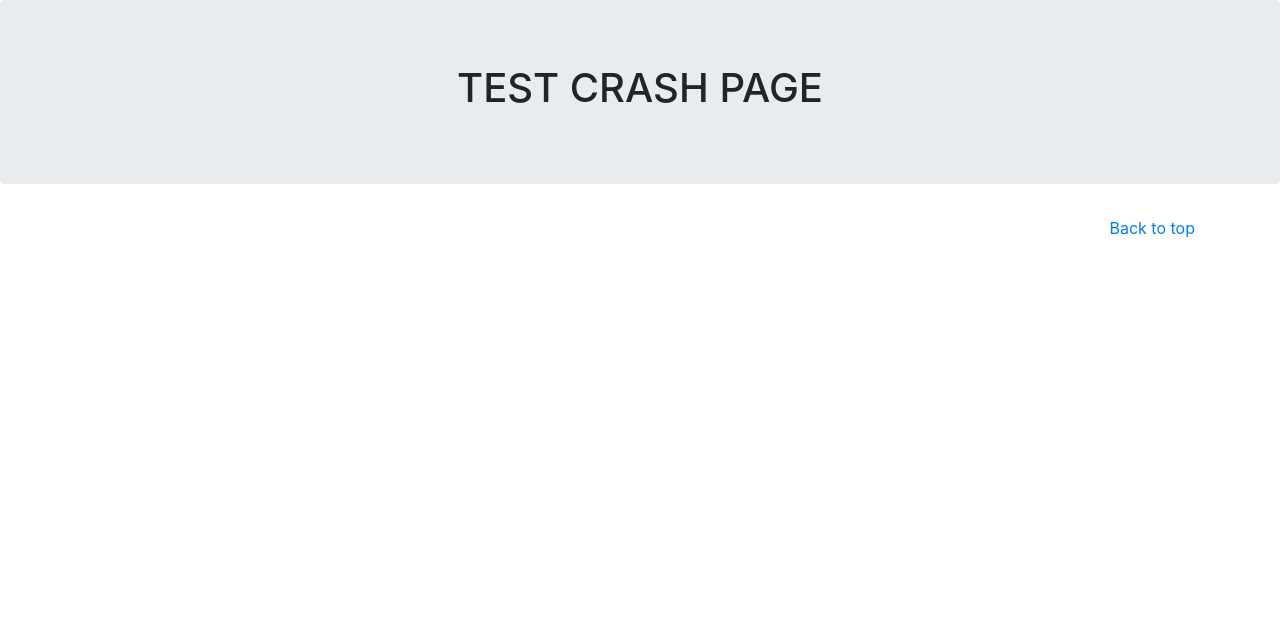
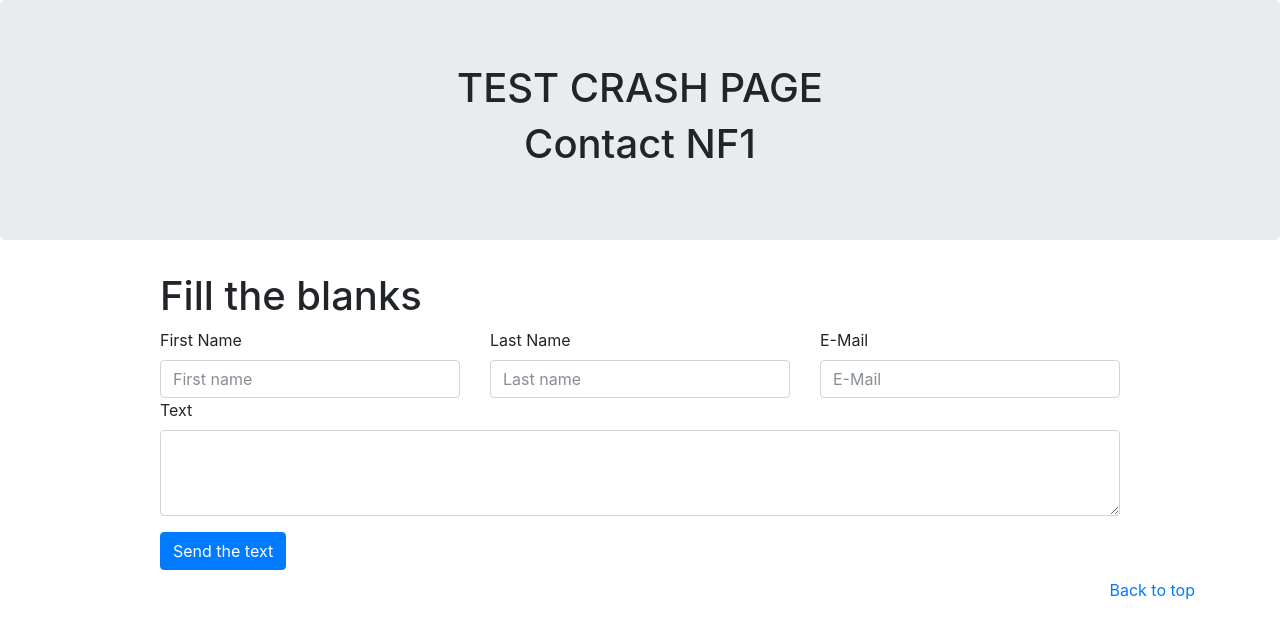
Before and after one commit to lauyu10/nf1, a PHP site: page /index.php?action=test_crash in a window 1280 px wide. Shown: the part 57-696 px from the top of the page. Run offline with PHP 8.4, Linux system fonts and the light colour scheme; some libraries are stand-ins or nearby versions.

Commit message:
tentative de mise en place d'un formulaire de contact

```diff
--- a/controller/routing_page.php
+++ b/controller/routing_page.php
@@ -193,4 +193,60 @@ function test_crash()
 {
 	require('view/test_crash.tpl');
 }
+
+function test_input($data) {
+	$data = trim($data);
+	$data = stripslashes($data);
+	$data = htmlspecialchars($data);
+	return $data;
+}
+
+function send_mail()
+{
+	if(empty($_POST['first_name']) || empty($_POST["last_name"]) || empty($_POST["mail"]) || empty($_POST["text"]))
+	{
+		if (empty($_POST["first_name"])) {
+			$first_name_error = "First Name is required";
+		}
+		else {
+			$first_name_error = "OK";
+		}
+		if (empty($_POST["last_name"])) {
+			$last_name_error = "Last Name is required";
+		}
+		else {
+			$last_name_error = "OK";
+		}
+		if (empty($_POST["mail"])) {
+			$mail_error = "Mail is required";
+		}
+		else {
+			$mail_error = "OK";
+		}
+		if (empty($_POST["text"])) {
+			$text_error = "Mail is required";
+		}
+		else {
+			$text_error = "OK";
+		}
+		$message = "Message not sended";
+		require('view/test_crash.tpl');
+	}
+	else
+	{
+		$first_name = test_input($_POST["first_name"]);
+		$last_name = test_input($_POST["last_name"]);
+		$mail = test_input($_POST["mail"]);
+		$text = test_input($_POST["text"]);
+
+		require('controller/send_message.php');
+		send_message_verified($first_name,$last_name,$mail,$text);
+
+		$first_name_error = $last_name_error = $mail_error = $text_error = "";
+		$message = "Message sended";
+		require('view/test_crash.tpl');
+	}
+}
+
+
 ?>
--- a/view/articles/things_change_nascar.tpl
+++ b/view/articles/things_change_nascar.tpl
@@ -65,7 +65,7 @@
 
 			<div class="container">
 
-				<h1 class="article">5 things that Nascar should change</h1>
+				<h1 class="title-page-article">5 things that Nascar should change</h1>
 				<p class="card-text">
 					Before I give my point of view, I have to precise that these 5 reasons come from me, and it is just my opinion. You can be agreed with me or disagreed. </br>
 				</p>
--- a/view/css/nf1.css
+++ b/view/css/nf1.css
@@ -199,3 +199,10 @@ input:checked + .slider:before {
   width: auto;
   border: 3px solid #000000;
 }
+
+.form_contact
+{
+	width:75%;
+	margin-left: auto;
+  margin-right: auto;
+}
--- a/view/js/script.js
+++ b/view/js/script.js
@@ -398,5 +398,9 @@ function pop_up_window(name)
         },
     });
   }
+}
 
+function verify()
+{
+  console.log("coucou");
 }
--- a/view/test_crash.tpl
+++ b/view/test_crash.tpl
@@ -70,8 +70,48 @@
 			<section class="jumbotron text-center">
 				<div class="container">
 					<h1 class="jumbotron-heading">TEST CRASH PAGE</h1>
+					<h1>Contact NF1</h1>
 				</div>
 			</section>
+			<?php
+			if(isset($first_name_error) && isset($last_name_error) && isset($mail_error) && isset($text_error) && isset($message))
+			{
+
+			}
+			else
+			{
+				$first_name_error = $last_name_error = $mail_error = $text_error = $message = "";
+			}
+			?>
+			<form action="index.php?control=routing_page&action=send_mail" class="form_contact" method="post">
+				<h1>Fill the blanks</h1>
+			  <div class="row">
+			    <div class="col">
+						<label for="exampleFormControlTextarea1">First Name</label>
+			      <input type="text" class="form-control" placeholder="First name" name="first_name">
+						<span id="error_message"><?php echo $first_name_error;?></span>
+			    </div>
+			    <div class="col">
+						<label for="exampleFormControlTextarea1">Last Name</label>
+			      <input type="text" class="form-control" placeholder="Last name" name="last_name">
+						<span id="error_message"><?php echo $last_name_error;?></span>
+			    </div>
+					<div class="col">
+						<label for="exampleFormControlTextarea1">E-Mail</label>
+			      <input type="text" class="form-control" placeholder="E-Mail" name="mail">
+						<span id="error_message"><?php echo $mail_error;?></span>
+			    </div>
+			  </div>
+
+				<div class="form-group">
+			    <label for="exampleFormControlTextarea1">Text</label>
+			    <textarea class="form-control" id="exampleFormControlTextarea1" rows="3" name="text"></textarea>
+					<span id="error_message"><?php echo $first_name_error;?></span>
+			  </div>
+				<button type="submit" class="btn btn-primary">Send the text</button>
+				<h4 id="error_message"><?php echo $message; ?></h4>
+			</form>
+
 
 		</main>
 
```
Also changed, not shown: controller/send_message.php (added, +12 -0 lines).
